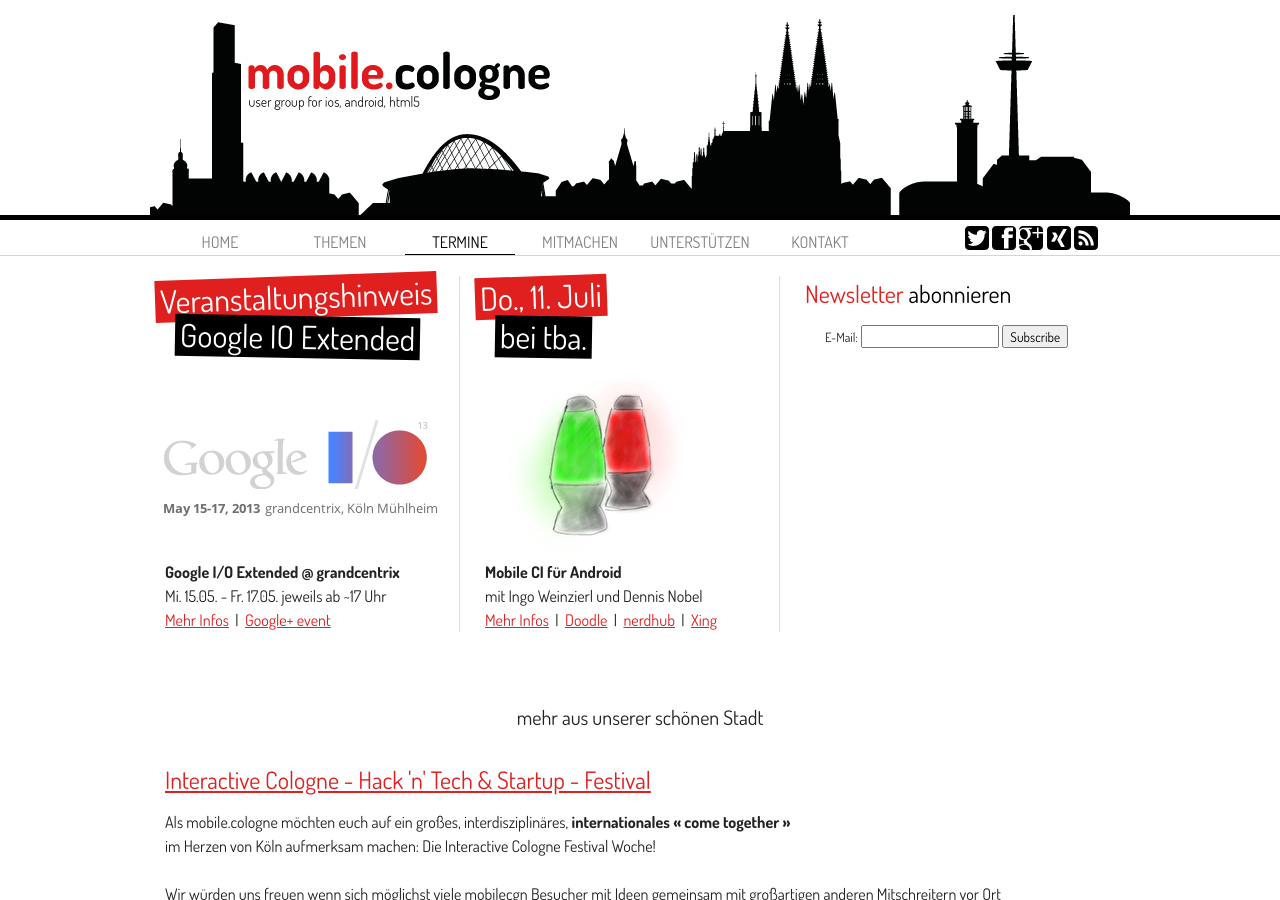
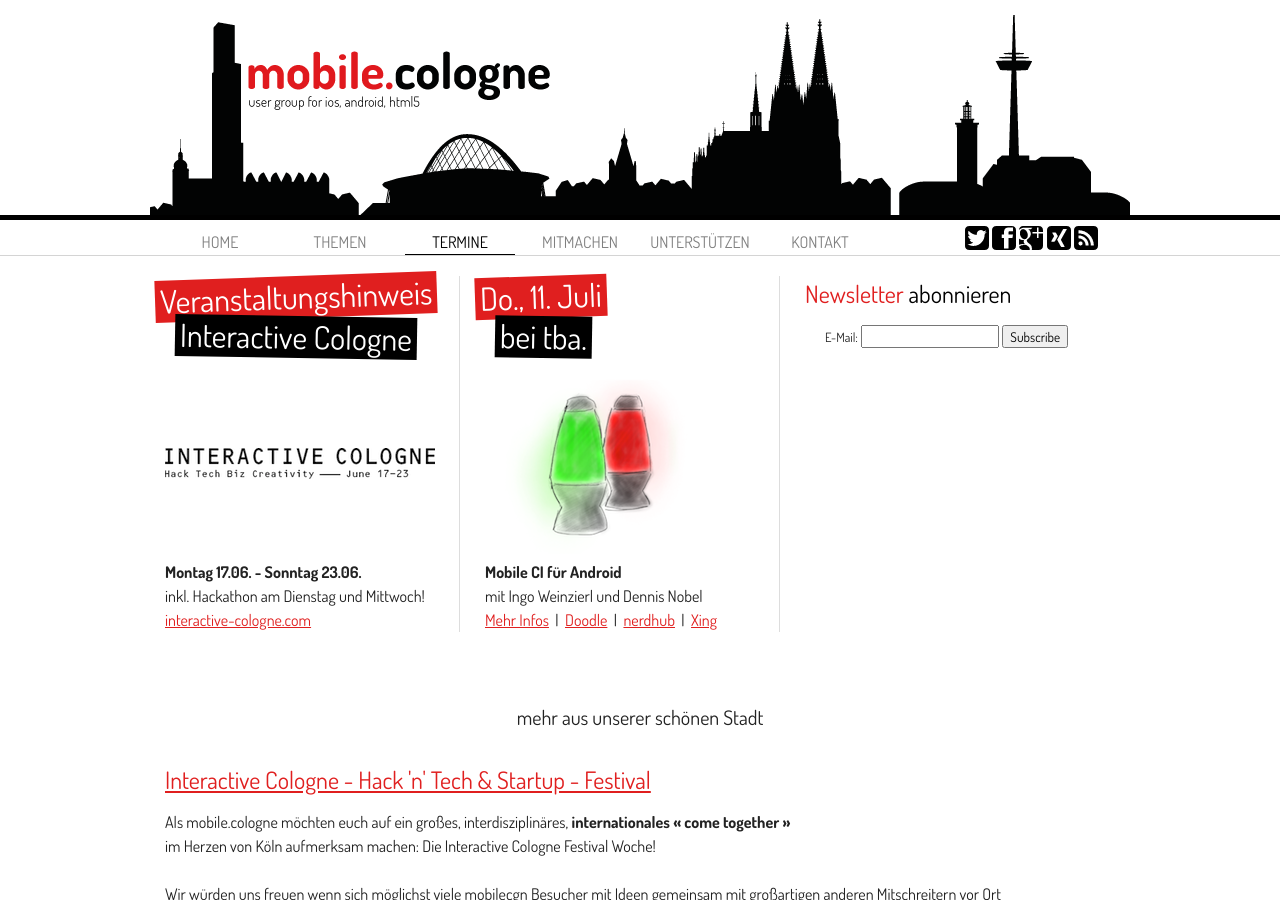
Before and after one commit to mobilecgn/mobilecgn.github.com, a Jekyll site: the page built from index.html, in a window 1280 px wide and 900 px high. Built offline with Jekyll 4.4.1, drawn with Linux system fonts in a browser that asks for light colours.

Commit message:
Add interactive cologne

```diff
--- a/index.html
+++ b/index.html
@@ -35,19 +35,18 @@
 <div class="content">
 	<div class="container">
 		<div class="event-teaser span-7 colborder">
-			<a href="http://www.grandcentrix.net/2013/04/17/blog/events/google-io-extended-at-grandcentrix-cologne/" target="iogcx">
+			<a href="http://interactive-cologne.com/" target="_blank">
 				<h1>
 					<span class="date">Veranstaltungshinweis</span>
-					<span class="location">Google IO Extended</span>
+					<span class="location">Interactive Cologne</span>
 				</h1>
-				<img src="/static/images/googleio2013-grandcentrix.png" width="290" height="109"
-				     alt="GoogleIO - Grandcentrix" style="margin: 35px 0 36px -12px;" /><br/>
+				<img src="/static/images/interactivecologne2013.png" width="270" height="31"
+				     alt="GoogleIO - Grandcentrix" style="margin: 74px 0 75px 0px;" /><br/>
 			</a>
 
-			<strong>Google I/O Extended @ grandcentrix</strong><br/>
-			Mi. 15.05. - Fr. 17.05. jeweils ab ~17 Uhr<br/>
-			<a href="http://www.grandcentrix.net/2013/04/17/blog/events/google-io-extended-at-grandcentrix-cologne/" target="iogcx">Mehr Infos</a> &nbsp;|&nbsp;
-			<a href="https://plus.google.com/events/cd9m6vsap1vovs9j96ld53q3iko" target="iogcx">Google+ event</a>
+			<strong>Montag 17.06. - Sonntag 23.06.</strong><br/>
+			inkl. Hackathon am Dienstag und Mittwoch!<br/>
+			<a href="http://interactive-cologne.com/" target="_blank">interactive-cologne.com</a>
 		</div>
 
 		{% for post in site.categories.frontpage reversed limit:1 %}
```
Also changed, not shown: static/images/interactivecologne2013.png (added).
